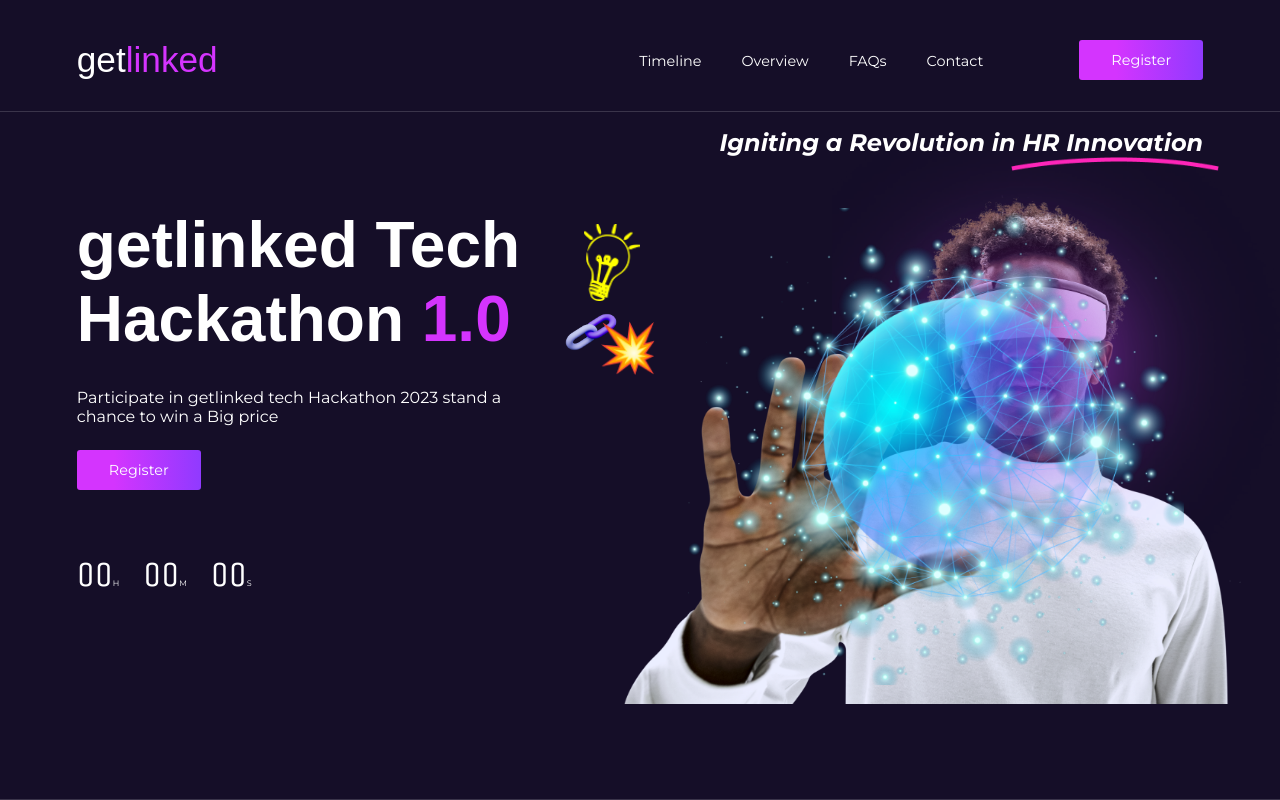
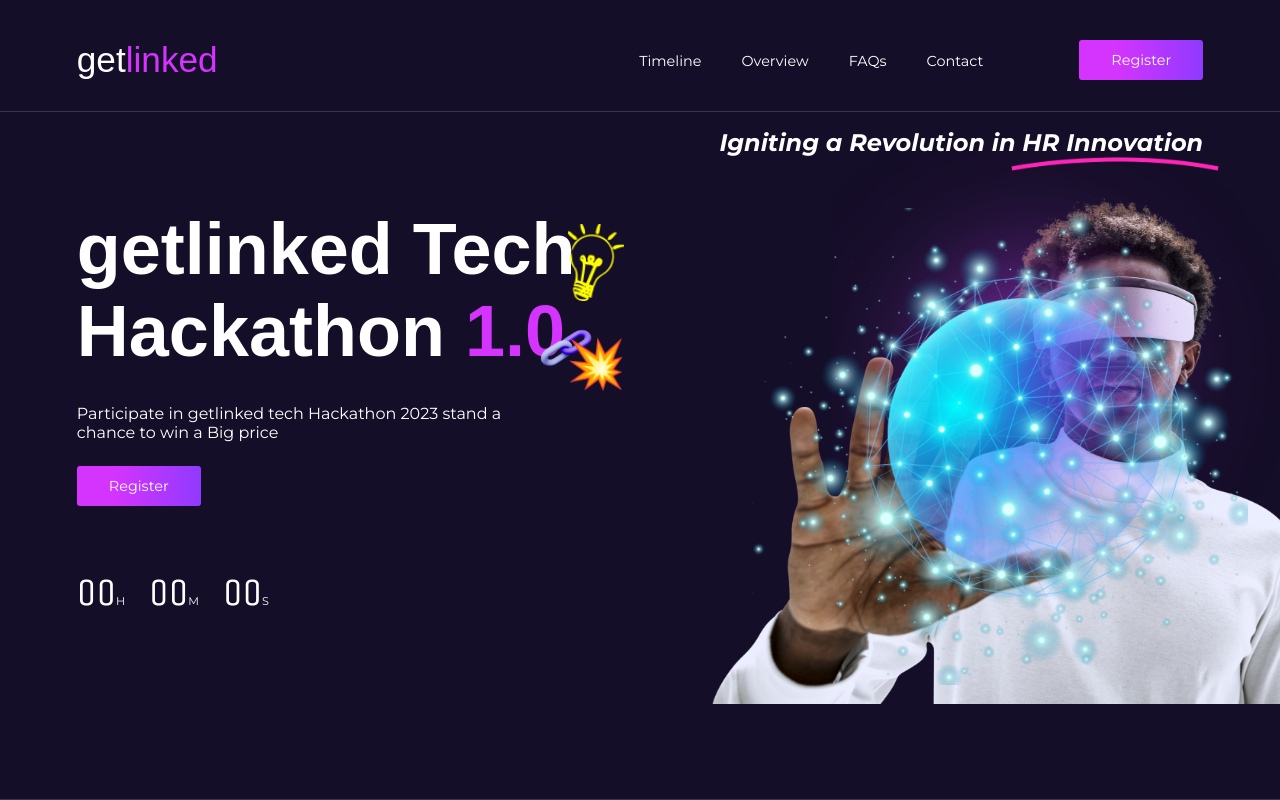
Before and after one commit to Iretoms/getlinked-hackathon, a React (Create React App) app: page / in a window 1280 px wide. Shown: the top 800 px of the page. Built offline with nearby package versions, Linux system fonts and the light colour scheme; a web font is replaced by a local one.

Commit message:
style adjustment

```diff
--- a/src/components/Footer.jsx
+++ b/src/components/Footer.jsx
@@ -98,7 +98,7 @@ const StyledFooter = styled.footer`
 `;
 
 const About = styled.article`
-  width: 45%;
+  width: 40%;
   .logo {
     span {
       font-size: 2rem;
--- a/src/components/Hero.jsx
+++ b/src/components/Hero.jsx
@@ -92,7 +92,7 @@ const Text = styled.article`
   position: relative;
   h1 {
     font-family: "Clash Display", sans-serif;
-    font-size: 4rem;
+    font-size: 4.5rem;
     span {
       color: #d434fe;
     }
@@ -115,10 +115,10 @@ const Text = styled.article`
     gap: 1.5rem;
     p {
       font-family: "Unica One", cursive;
-      font-size: 2.2rem;
+      font-size: 2.4rem;
       span {
         font-family: "Montserrat", sans-serif;
-        font-size: 0.5rem;
+        font-size: 0.7rem;
       }
     }
   }
@@ -128,15 +128,15 @@ const Text = styled.article`
     width: 3.5rem;
   }
   .chain {
-    right: 1.3rem;
-    top: 6rem;
+    right: 2.9rem;
+    top: 7rem;
   }
   .spark {
-    top: 7rem;
-    right: -1rem;
+    top: 8rem;
+    right: 1rem;
   }
   .bulb {
-    right: 0;
+    right: 1rem;
     top: 1rem;
   }
 `;
@@ -147,19 +147,19 @@ const Image = styled.article`
     position: absolute;
   }
   .mask_man {
-    left: -1rem;
+    left: 4.5rem;
     top: -1rem;
     width: 38rem;
     height: 32rem;
     z-index: -1;
   }
   .shiny_globe {
-    left: 3rem;
+    left: 7rem;
     width: 31rem;
     z-index: 2;
   }
   .purple_flare {
-    width: 30rem;
+    width: 31rem;
     left: 12rem;
     top: -4rem;
     z-index: 1;
--- a/src/components/Judging.jsx
+++ b/src/components/Judging.jsx
@@ -86,6 +86,7 @@ const Image = styled.article`
     width: 27rem;
     height: 27rem;
     top: 6rem;
+    right: 7rem;
   }
   div {
     z-index: -1;
--- a/src/components/Partners.jsx
+++ b/src/components/Partners.jsx
@@ -51,7 +51,7 @@ const Sponsors = styled.div`
   align-items: center;
   justify-content: center;
   img {
-    width: 40rem;
+    width: 45rem;
     height: 15rem;
   }
 `;
--- a/src/components/Prices.jsx
+++ b/src/components/Prices.jsx
@@ -79,11 +79,11 @@ const Trophy = styled.div`
   width: 88%;
   margin: 0 auto;
   display: flex;
-  gap: 2rem;
+  gap: 3rem;
   align-items: flex-end;
   .cupTrophy {
     img {
-      width: 28rem;
+      width: 33rem;
       height: 28rem;
     }
   }
--- a/src/components/Privacy.jsx
+++ b/src/components/Privacy.jsx
@@ -64,7 +64,7 @@ const Section = styled.section`
   width: 100%;
   min-height: 100vh;
   .container {
-    padding: 5rem 0;
+    padding: 8rem 0 7rem;
     width: 88%;
     margin: 0 auto;
     display: flex;
--- a/src/components/Question.jsx
+++ b/src/components/Question.jsx
@@ -4,7 +4,7 @@ import manSitting from "../assets/manSitting.png";
 const Question = () => {
   return (
     <Section>
-      <div className="container">
+      <div className="container" id="faqs">
         <Text>
           <h1>Frequently Ask</h1>
           <h1>Question</h1>
@@ -102,7 +102,7 @@ const Image = styled.article`
     }
     &:nth-child(3) {
       top: -3rem;
-      right: 10rem;
+      right: 14rem;
     }
   }
   img {
--- a/src/components/Rules.jsx
+++ b/src/components/Rules.jsx
@@ -54,7 +54,7 @@ const Image = styled.article`
   div {
     z-index: -1;
     position: absolute;
-    right: 5rem;
+    right: 9rem;
     top: 5.5rem;
     width: 7rem;
     height: 7rem;
--- a/src/components/Timeline.jsx
+++ b/src/components/Timeline.jsx
@@ -3,7 +3,7 @@ import styled from "styled-components";
 const Timeline = () => {
   return (
     <Section>
-      <div className="container">
+      <div className="container" id="timeline">
         <h1 className="title">Timeline</h1>
         <p className="subtitle">
           Here is the breakdown of the time we anticipate using for the upcoming
```
Also changed, not shown: src/components/Introduction.jsx (+1 -1 lines).
